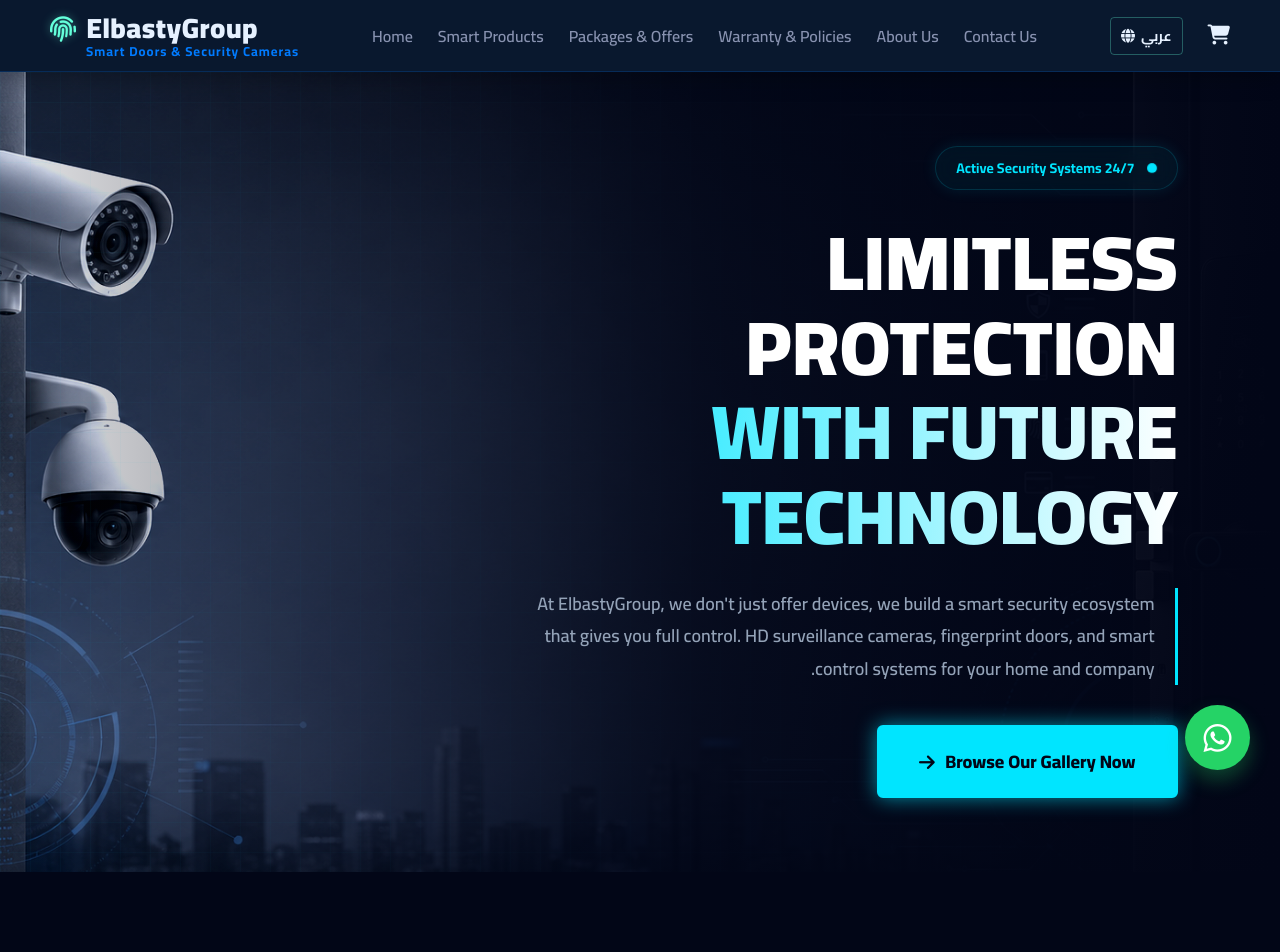
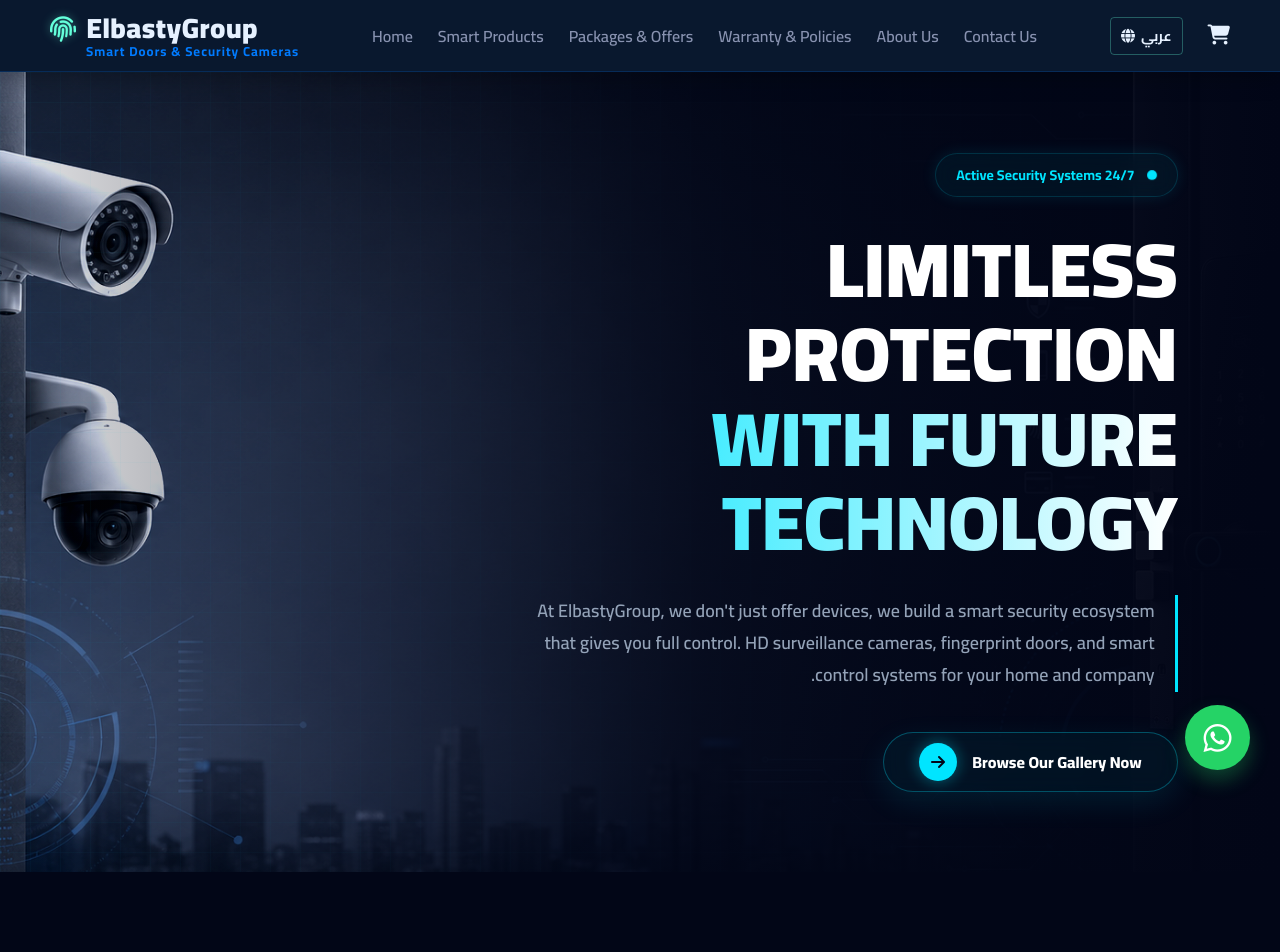
Before and after one commit to youseff11/Elbasty-Groub, a Django app: page / in a window 1280 px wide. Shown: the top 952 px of the page. Run offline with Django 5.2, Linux system fonts and the light colour scheme; some libraries are stand-ins or nearby versions.

Commit message:
first commit

```diff
--- a/templates/home.html
+++ b/templates/home.html
@@ -42,10 +42,51 @@
     .text-gradient { background: linear-gradient(to left, #ffffff, var(--neon-blue)); -webkit-background-clip: text; -webkit-text-fill-color: transparent; display: block; padding-bottom: 10px; }
     .hero-desc { font-size: 18px; color: var(--text-sec); line-height: 1.8; margin-bottom: 40px; font-weight: 600; border-right: 3px solid var(--neon-blue); padding-right: 20px; }
 
-    /* الأزرار وتعديل الـ Z-Index */
+    /* الأزرار وتعديل الـ Z-Index بالشكل الفخم الدائري */
     .hero-actions { display: flex; gap: 15px; flex-wrap: wrap; margin-top: 30px; position: relative; z-index: 9999 !important; }
-    .cyber-btn { position: relative; z-index: 9999 !important; display: inline-flex; align-items: center; justify-content: center; gap: 10px; padding: 18px 40px; font-size: 18px; font-weight: 800; color: var(--bg-dark) !important; background: var(--neon-blue); text-decoration: none; border-radius: 6px; border: 2px solid var(--neon-blue); cursor: pointer; transition: all 0.3s ease; box-shadow: 0 0 20px rgba(0, 229, 255, 0.6); pointer-events: auto; }
-    .cyber-btn:hover { transform: translateY(-5px); background: transparent; color: var(--neon-blue) !important; box-shadow: 0 10px 30px rgba(0, 229, 255, 0.4); }
+    .cyber-btn {
+        position: relative;
+        z-index: 9999 !important;
+        display: inline-flex;
+        align-items: center;
+        justify-content: center;
+        gap: 15px;
+        padding: 10px 35px;
+        font-size: 16px;
+        font-weight: 800;
+        color: #fff !important;
+        background: rgba(0, 229, 255, 0.05);
+        backdrop-filter: blur(10px);
+        text-decoration: none;
+        border-radius: 50px; /* الشكل الدائري/الكبسولة */
+        border: 1px solid rgba(0, 229, 255, 0.3);
+        cursor: pointer;
+        transition: all 0.4s cubic-bezier(0.16, 1, 0.3, 1);
+        box-shadow: 0 10px 30px rgba(0, 229, 255, 0.1);
+        pointer-events: auto;
+    }
+    .cyber-btn i {
+        background: var(--neon-blue);
+        color: var(--bg-dark);
+        width: 38px;
+        height: 38px;
+        display: flex;
+        align-items: center;
+        justify-content: center;
+        border-radius: 50%; /* دائرة للسهم */
+        font-size: 16px;
+        transition: all 0.4s ease;
+        box-shadow: 0 0 15px rgba(0, 229, 255, 0.4);
+    }
+    .cyber-btn:hover {
+        transform: translateY(-5px);
+        background: rgba(0, 229, 255, 0.15);
+        border-color: var(--neon-blue);
+        box-shadow: 0 15px 35px rgba(0, 229, 255, 0.3);
+    }
+    .cyber-btn:hover i {
+        transform: translateX(-5px) scale(1.1);
+    }
 
     /* --- Showcase Section --- */
     .showcase-sec { padding: 120px 5%; background-color: var(--bg-dark); position: relative; }
@@ -75,8 +116,19 @@
         .card-text { opacity: 1; transform: translateY(0); }
         .hero-bg-img { object-position: left center; }
 
-        /* التعديل الجديد: إنزال الزر للأسفل في الشاشات الصغيرة */
         .hero-actions { margin-top: 50px; }
+
+        /* تصغير الزر في وضع الهاتف */
+        .cyber-btn {
+            padding: 8px 25px;
+            font-size: 14px;
+            gap: 10px;
+        }
+        .cyber-btn i {
+            width: 30px;
+            height: 30px;
+            font-size: 13px;
+        }
     }
 </style>
 
@@ -191,7 +243,6 @@
     gsap.from(".hero-title", { y: 40, opacity: 0, duration: 1, delay: 0.4, ease: "power3.out" });
     gsap.from(".hero-desc", { y: 30, opacity: 0, duration: 1, delay: 0.6, ease: "power3.out" });
 
-    // التعديل الجذري لمنع اختفاء الزر
     gsap.from(".hero-actions", { y: 30, opacity: 0, duration: 1, delay: 0.8, ease: "power3.out", clearProps: "all" });
 
     gsap.utils.toArray(".smart-card").forEach((card, i) => {
```
